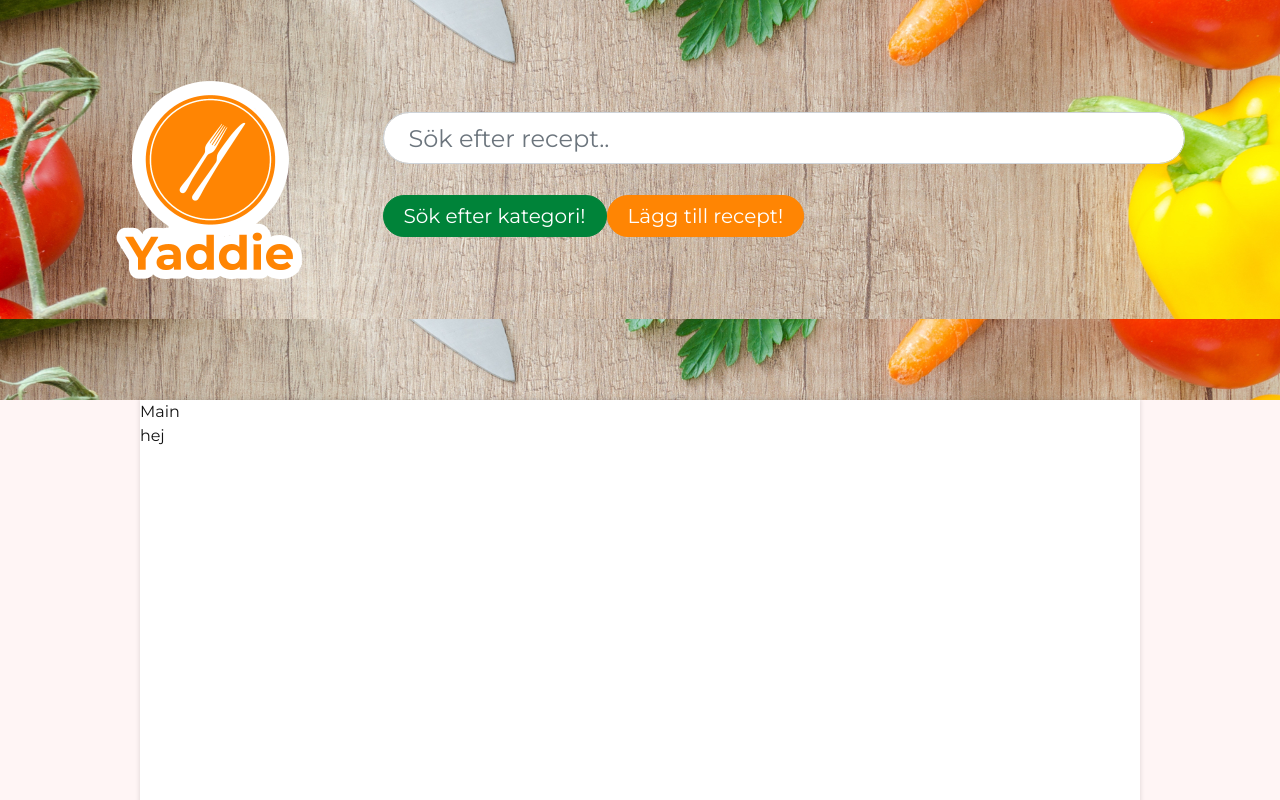
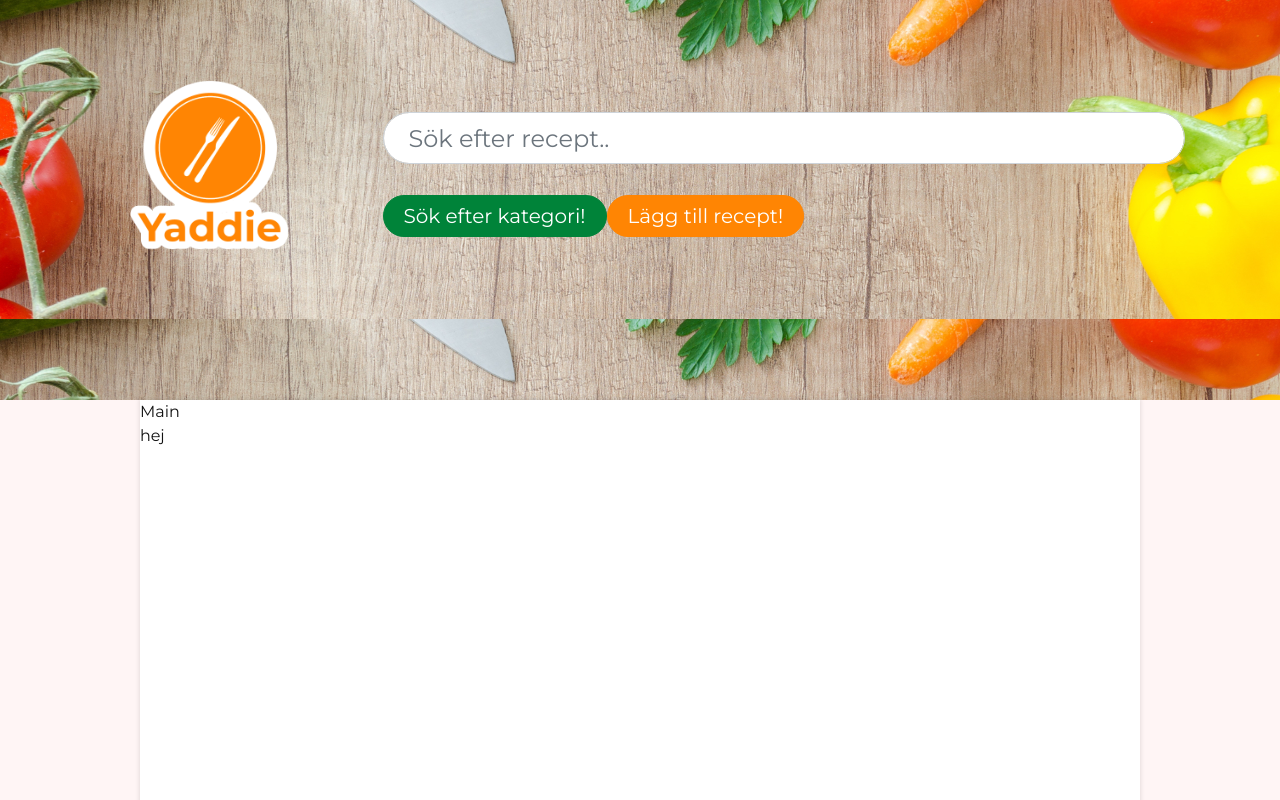
Before and after one commit to teeboteebo/yaddie-web, a React (Create React App) app: page / in a window 1280 px wide. Shown: the top 800 px of the page. Built offline with nearby package versions, Linux system fonts and the light colour scheme.

Commit message:
img height set
170px set height on image..

```diff
--- a/src/components/Header/styles.scss
+++ b/src/components/Header/styles.scss
@@ -9,8 +9,7 @@ header {
 }
 
 .logo{
-  max-width: 100%;
-  height: auto !important;
+  height: 170px !important;
 }
 
 .test{
```
